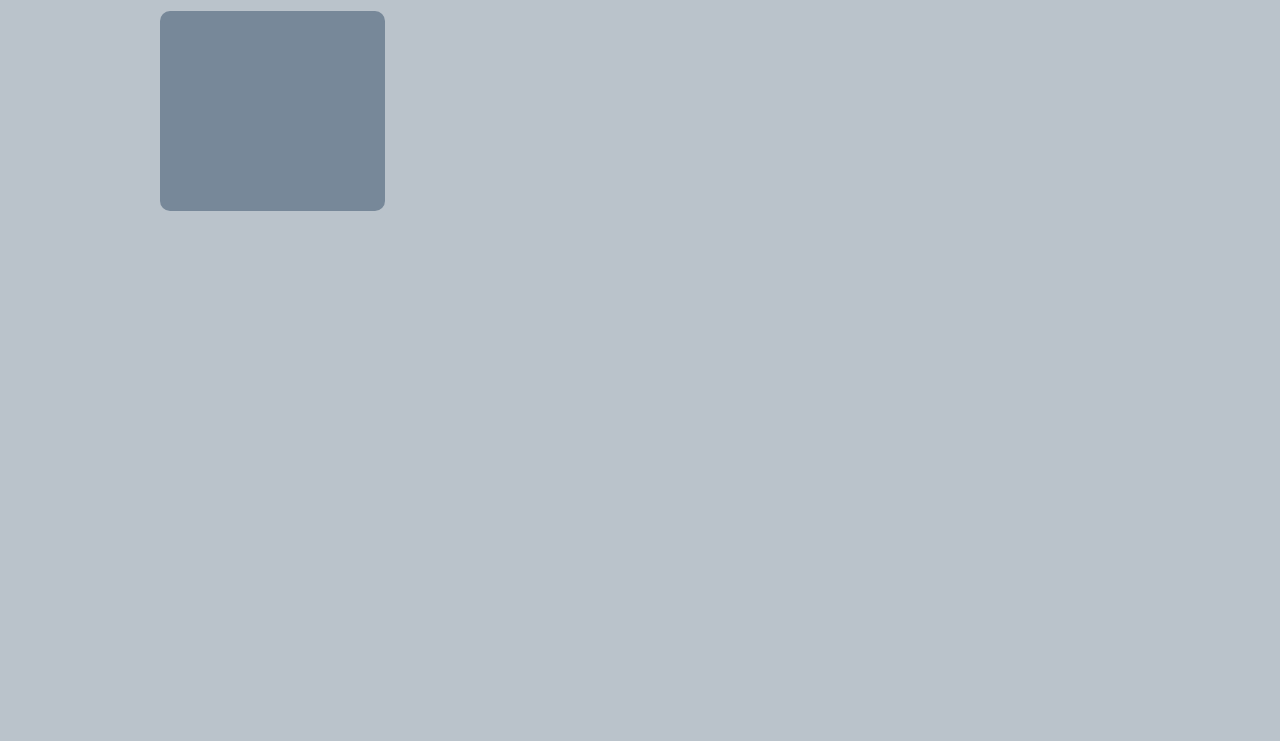
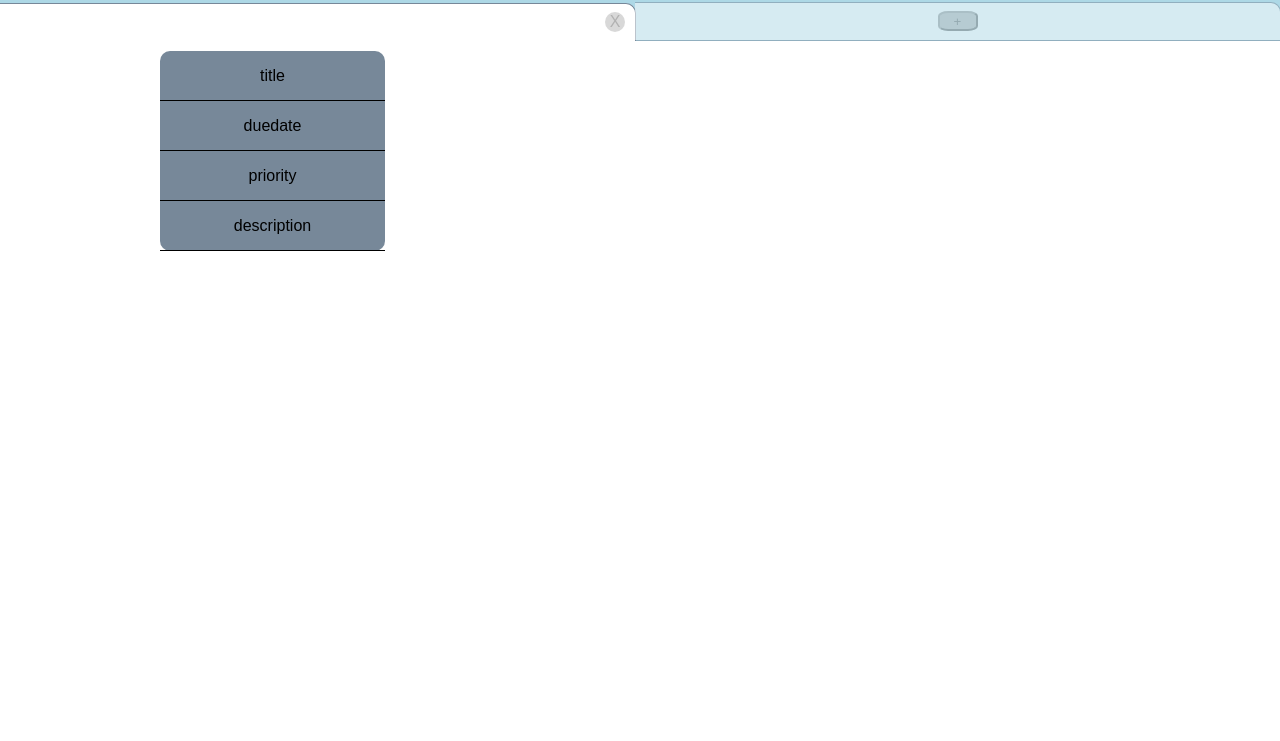
Before and after one commit to run-after/js-to-do, a plain HTML site: page index.html in a window 1280 px wide. Shown: the part 59-800 px from the top of the page. Drawn offline with Linux system fonts and the light colour scheme.

Commit message:
Set base style and layout of CSS/HTML

```diff
--- a/assets/styles/styles.css
+++ b/assets/styles/styles.css
@@ -20,36 +20,105 @@ header {
 
 .title {
   justify-self: center;
-  position: absolute;
-}
-
-.add-project-btn {
-  justify-self: end;
-  margin-right: 20px;
 }
 
 /* Main content */
 
 body {
   background: rgba(119, 136, 153, 0.5);
+  background: white;
+}
+
+
+.project-tabs {
+  margin-top: 50px;
+  height: 50px;
+  width: 100%;
+  background: lightblue;
+  display: grid;
+  grid-auto-flow: column;
+  align-items: end;
+}
+
+.tab {
+  height: 75%;
+  width: 100%;
+  border-radius: 0 10px 0 0;
+  border: 1px solid lightslategray;
+  border-left: none;
+  background: white;
+  opacity: 0.5;
+  display: grid;
+  align-content: center;
+}
+
+.tab:hover {
+  opacity: 0.7;
+}
+
+.delete {
+  width: 20px;
+  height: 20px;
+  background: grey;
+  opacity: 0.3;
+  border-radius: 100%;
+  justify-self: end;
+  margin-right: 10px;
+  display: grid;
+  justify-content: center;
+  align-items: center;
+}
+
+.delete:hover {
+  opacity: 0.8;
+}
+
+.selected {
+  opacity: 1;
+  border-bottom: none;
+}
+
+.selected:hover {
+  opacity: inherit;
+}
+
+.add-project-btn {
+  width: 40px;
+  height: 20px;
+  background: grey;
+  opacity: 0.5;
+  border-radius: 25%;
+  justify-self: center;
+  display: grid;
+  justify-content: center;
+  align-items: center;
+}
+
+.add-project-btn:hover {
+  opacity: 0.8;
 }
 
 .container {
   display: grid;
   grid-template-columns: repeat(4, 1fr);
   grid-gap: 20px;
-  margin: 70px auto 0 auto;
+  margin: 0 auto 0 auto;
   width: 75%;
-
 }
 
 .project {
+  margin-top: 10px;
   height: 200px;/*probably change*/
   width: 100%;
   border-radius: 10px;
   background: lightslategray;
+  display: grid;
+  grid-auto-flow: row;
 }
 
-#general {
-
+.project > * {
+  border-bottom: 1px solid black;
+  display: grid;
+  justify-content: center;
+  align-items: center;
 }
--- a/index.html
+++ b/index.html
@@ -10,17 +10,27 @@
   <body>
     <header>
       <h1 class="title">TO-DO</h1>
-      <button class="add-project-btn btn">Add Project</button>
     </header>
-    <div class="container">
-
-      <div class="project">
-        <div id="general">
-
+    <main>
+      <div class="project-tabs">
+        <div class="tab selected" id="one">
+          <div class="delete">X</div>
+        </div>
+        <div class="last-tab tab">
+          <button class="add-project-btn">+</button>
         </div>
       </div>
+      <div class="container">
 
-    </div>
+        <div class="project">
+          <div class="name">title</div>
+          <div class="dueDate">duedate</div>
+          <div class="priority">priority</div>
+          <div class="description">description</div>
+        </div>
+
+      </div>
+    </main>
     <script src="main.js"></script>
   </body>
 </html>
```
